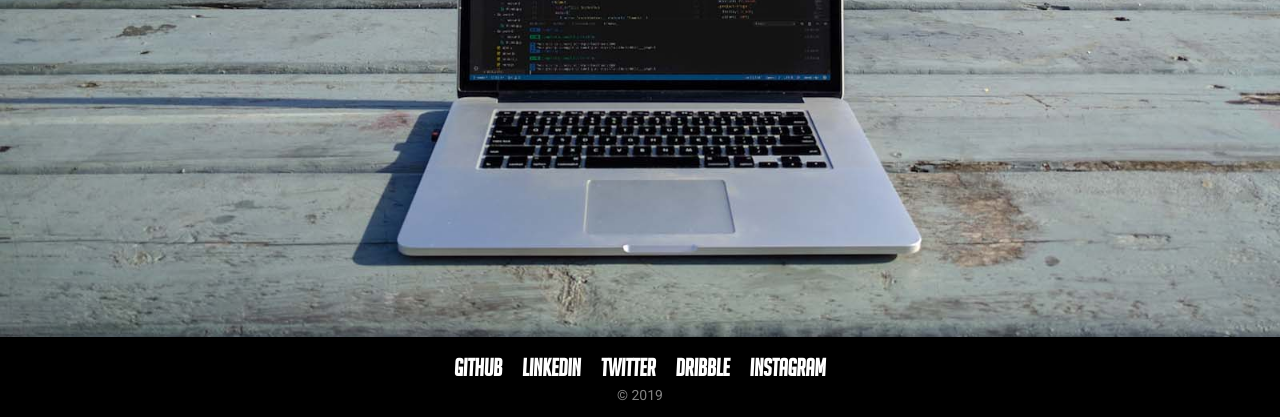
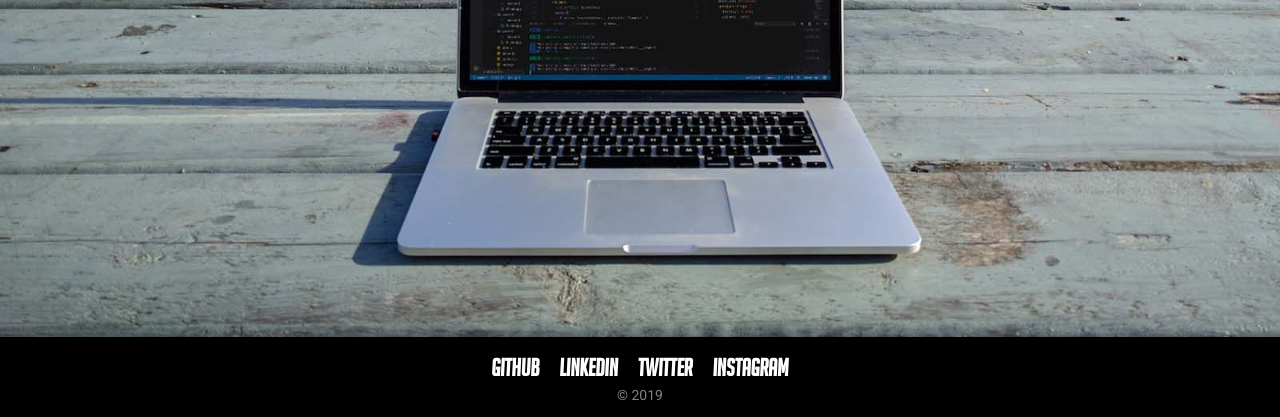
Before and after one commit to EricSSartorius/epic-home, a Gatsby site: page / in a window 1280 px wide. Shown: the part 383-800 px from the top of the page. Built offline with nearby package versions, Linux system fonts and the light colour scheme; Gatsby itself is replaced by a stand-in of ours; a web font is replaced by a local one.

Commit message:
remove dribbble

```diff
--- a/src/components/Footer.js
+++ b/src/components/Footer.js
@@ -7,7 +7,6 @@ const Footer = () => (
       <li><a href="https://github.com/ericssartorius" target="_blank" rel="nofollow noopener noreferrer">Github</a></li>
       <li><a href="https://www.linkedin.com/in/ericsartorius/" target="_blank" rel="nofollow noopener noreferrer">Linkedin</a></li>
       <li><a href="https://twitter.com/the_epic_life" target="_blank" rel="nofollow noopener noreferrer">Twitter</a></li>
-      <li><a href="https://dribbble.com/ericssartorius" target="_blank" rel="nofollow noopener noreferrer">Dribble</a></li>
       <li><a href="https://instagram.com/theepiclife" target="_blank" rel="nofollow noopener noreferrer">Instagram</a></li>
     </ul>
     <p>&copy; {new Date().getFullYear()}</p>
```
